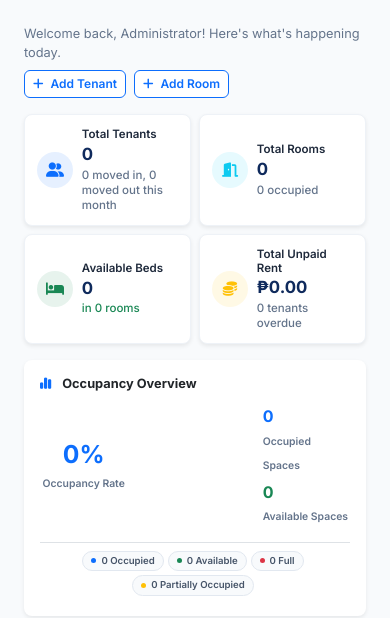
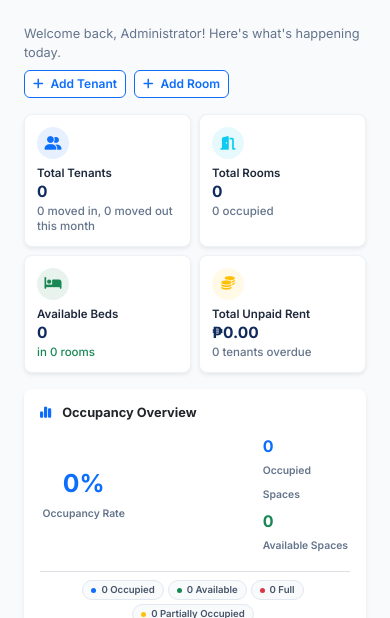
Before and after one commit to krid-l/riveros-boardinghouse-management, a PHP site: page /admin/dashboard.php in a window 390 px wide. Shown: the part 75-693 px from the top of the page. Run offline with PHP 8.4, Linux system fonts and the light colour scheme; a user stored in the database is signed in; data comes from the database, SQL or seed files in the repository; data that the repository does not hold is empty; some libraries are stand-ins or nearby versions.

Commit message:
Fix summary card amounts: stale CSS and cut-off values
The cards rendered unstyled (tiny icon beside the amount, oversized
text) because browsers kept an old copy of custom.css after it changed.
Stylesheet links now carry ?v=<file mtime>, so every CSS change reaches
the browser on the next load.

Amounts also no longer end in "..." on narrow screens: the value scales
to the card's width, and on phones the icon sits above the text so the
amount gets the full card width. Hovering a value shows it in full.

Co-Authored-By: Claude Opus 5.5 <noreply@anthropic.com>
Claude-Session: https://claude.ai/code/session_019RubXk7J1tgtMRo55drh4s

```diff
--- a/admin/header.php
+++ b/admin/header.php
@@ -34,8 +34,8 @@ $pageTitle = $pageTitles[$current_page] ?? ucwords(str_replace(['.php', '_'], ['
     <link href="https://cdn.jsdelivr.net/npm/bootstrap@5.3.0/dist/css/bootstrap.min.css" rel="stylesheet">
     <!-- FontAwesome for Professional Icons -->
     <link rel="stylesheet" href="https://cdnjs.cloudflare.com/ajax/libs/font-awesome/6.4.0/css/all.min.css">
-    <!-- Custom Theme CSS -->
-    <link rel="stylesheet" href="../assets/css/custom.css">
+    <!-- Custom Theme CSS (?v= changes whenever the file does, so browsers never keep an old copy) -->
+    <link rel="stylesheet" href="../assets/css/custom.css?v=<?= (int)@filemtime(__DIR__ . '/../assets/css/custom.css') ?>">
 </head>
 <body>
     <div class="d-flex h-100">
--- a/assets/css/custom.css
+++ b/assets/css/custom.css
@@ -195,9 +195,10 @@ body {
 .stat-card.active { border-color: #2563eb !important; box-shadow: 0 0 0 1px #2563eb inset !important; }
 .stat-card .card-body { padding: 1rem 1.1rem; gap: 0.9rem; }
 .stat-icon { width: 50px; height: 50px; border-radius: 50%; display: flex; align-items: center; justify-content: center; font-size: 1.25rem; flex-shrink: 0; }
-.stat-text { min-width: 0; flex: 1 1 auto; }
+.stat-text { min-width: 0; flex: 1 1 auto; container-type: inline-size; }
 .stat-label { font-size: 0.82rem; font-weight: 600; color: #1e293b; line-height: 1.25; }
-.stat-value { font-size: 1.45rem; font-weight: 700; color: #0f2a5c; line-height: 1.3; margin-top: 2px; white-space: nowrap; overflow: hidden; text-overflow: ellipsis; }
+/* Shrinks with the card (cqi = 1% of .stat-text's width) so ₱1,234,567.00 fits whole instead of ending in "..." */
+.stat-value { font-size: clamp(0.9rem, 11cqi, 1.45rem); font-weight: 700; color: #0f2a5c; line-height: 1.3; margin-top: 2px; white-space: nowrap; overflow: hidden; text-overflow: ellipsis; }
 .stat-sub { font-size: 0.72rem; font-weight: 500; line-height: 1.3; margin-top: 2px; }
 .stat-chevron { font-size: 0.6rem; color: #cbd5e1; flex-shrink: 0; }
 .stat-card:hover .stat-chevron { color: #2563eb; }
@@ -205,14 +206,16 @@ body {
 .stat-card:has(.stat-link:focus-visible) { outline: 2px solid #2563eb; outline-offset: 2px; }
 .stat-link:focus-visible { outline: none; box-shadow: none; }
 @media (max-width: 1399.98px) {
-    .stat-value { font-size: 1.25rem; }
+    .stat-value { font-size: clamp(0.9rem, 11cqi, 1.25rem); }
 }
+/* Phones: two cards per row is narrow, so the icon sits above the text and the amount gets the full width */
 @media (max-width: 575.98px) {
     .stat-card { min-height: 92px; }
-    .stat-card .card-body { padding: 0.75rem; gap: 0.55rem; }
-    .stat-icon { width: 36px; height: 36px; font-size: 0.9rem; }
+    .stat-card .card-body { padding: 0.75rem; gap: 0.4rem; flex-direction: column; align-items: flex-start !important; }
+    .stat-icon { width: 32px; height: 32px; font-size: 0.85rem; }
+    .stat-text { width: 100%; }
     .stat-label { font-size: 0.72rem; }
-    .stat-value { font-size: 1.05rem; }
+    .stat-value { font-size: clamp(0.8rem, 11cqi, 1.1rem); }
     .stat-chevron { display: none; }
 }
 
--- a/forgot_password.php
+++ b/forgot_password.php
@@ -63,7 +63,7 @@ $houseName = (string)($pdo->query("SELECT setting_value FROM settings WHERE sett
     <title>Forgot Password - Riveros Boarding House</title>
     <link href="https://cdn.jsdelivr.net/npm/bootstrap@5.3.0/dist/css/bootstrap.min.css" rel="stylesheet">
     <link rel="stylesheet" href="https://cdnjs.cloudflare.com/ajax/libs/font-awesome/6.4.0/css/all.min.css">
-    <link rel="stylesheet" href="assets/css/auth.css">
+    <link rel="stylesheet" href="assets/css/auth.css?v=<?= (int)@filemtime(__DIR__ . '/assets/css/auth.css') ?>">
 </head>
 <body class="has-custom-bg" style="background-image: linear-gradient(rgba(15, 23, 42, 0.45), rgba(15, 23, 42, 0.45)), url('<?= htmlspecialchars($loginBg, ENT_QUOTES) ?>');">
     <div class="bg-left"></div>
--- a/includes/ui.php
+++ b/includes/ui.php
@@ -28,7 +28,7 @@ function statCards(array $cards): string {
                . '<div class="stat-icon bg-' . $color . ' bg-opacity-10 text-' . $color . '"><i class="' . htmlspecialchars($c['icon']) . '"></i></div>'
                . '<div class="stat-text">'
                . '<div class="stat-label">' . htmlspecialchars($c['label']) . '</div>'
-               . '<div class="stat-value">' . htmlspecialchars((string)$c['value']) . '</div>'
+               . '<div class="stat-value" title="' . htmlspecialchars((string)$c['value']) . '">' . htmlspecialchars((string)$c['value']) . '</div>'
                . (isset($c['sub']) && $c['sub'] !== '' ? '<div class="stat-sub ' . htmlspecialchars($c['subClass'] ?? 'text-muted') . '">' . htmlspecialchars($c['sub']) . '</div>' : '')
                . '</div>'
                . '<i class="fa-solid fa-chevron-right stat-chevron"></i>'
--- a/login.php
+++ b/login.php
@@ -62,7 +62,7 @@ if ($_SERVER['REQUEST_METHOD'] === 'POST') {
     <link href="https://cdn.jsdelivr.net/npm/bootstrap@5.3.0/dist/css/bootstrap.min.css" rel="stylesheet">
     <link rel="stylesheet" href="https://cdnjs.cloudflare.com/ajax/libs/font-awesome/6.4.0/css/all.min.css">
 
-    <link rel="stylesheet" href="assets/css/auth.css">
+    <link rel="stylesheet" href="assets/css/auth.css?v=<?= (int)@filemtime(__DIR__ . '/assets/css/auth.css') ?>">
 
 </head>
 <body class="has-custom-bg" style="background-image: linear-gradient(rgba(15, 23, 42, 0.45), rgba(15, 23, 42, 0.45)), url('<?= htmlspecialchars($loginBg, ENT_QUOTES) ?>');">
--- a/tenant/header.php
+++ b/tenant/header.php
@@ -59,7 +59,7 @@ $newAnnouncementLabel = $newAnnouncementCount > 9 ? '9+' : (string)$newAnnouncem
     <!-- FontAwesome for Professional Icons -->
     <link rel="stylesheet" href="https://cdnjs.cloudflare.com/ajax/libs/font-awesome/6.4.0/css/all.min.css">
     <!-- Custom Theme CSS -->
-    <link rel="stylesheet" href="../assets/css/custom.css">
+    <link rel="stylesheet" href="../assets/css/custom.css?v=<?= (int)@filemtime(__DIR__ . '/../assets/css/custom.css') ?>">
 </head>
 <body>
     <div class="d-flex h-100">
```
